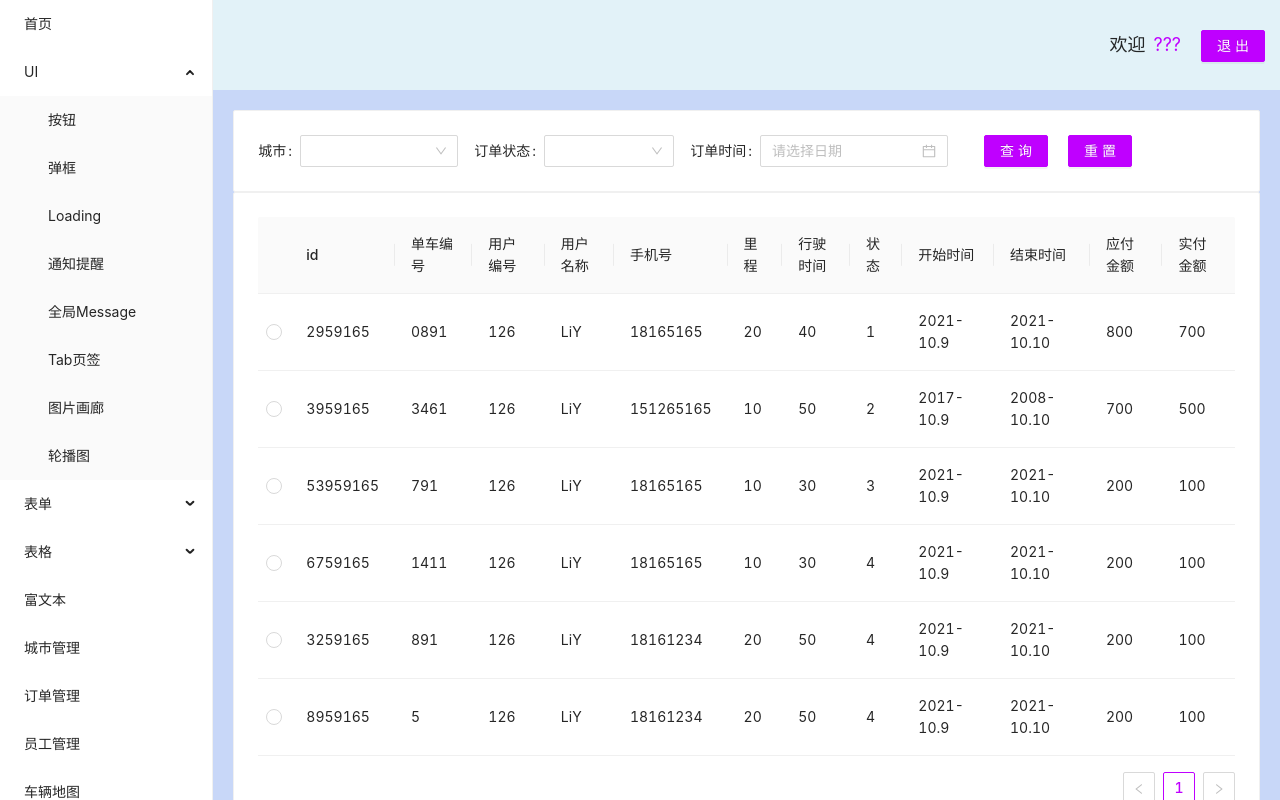
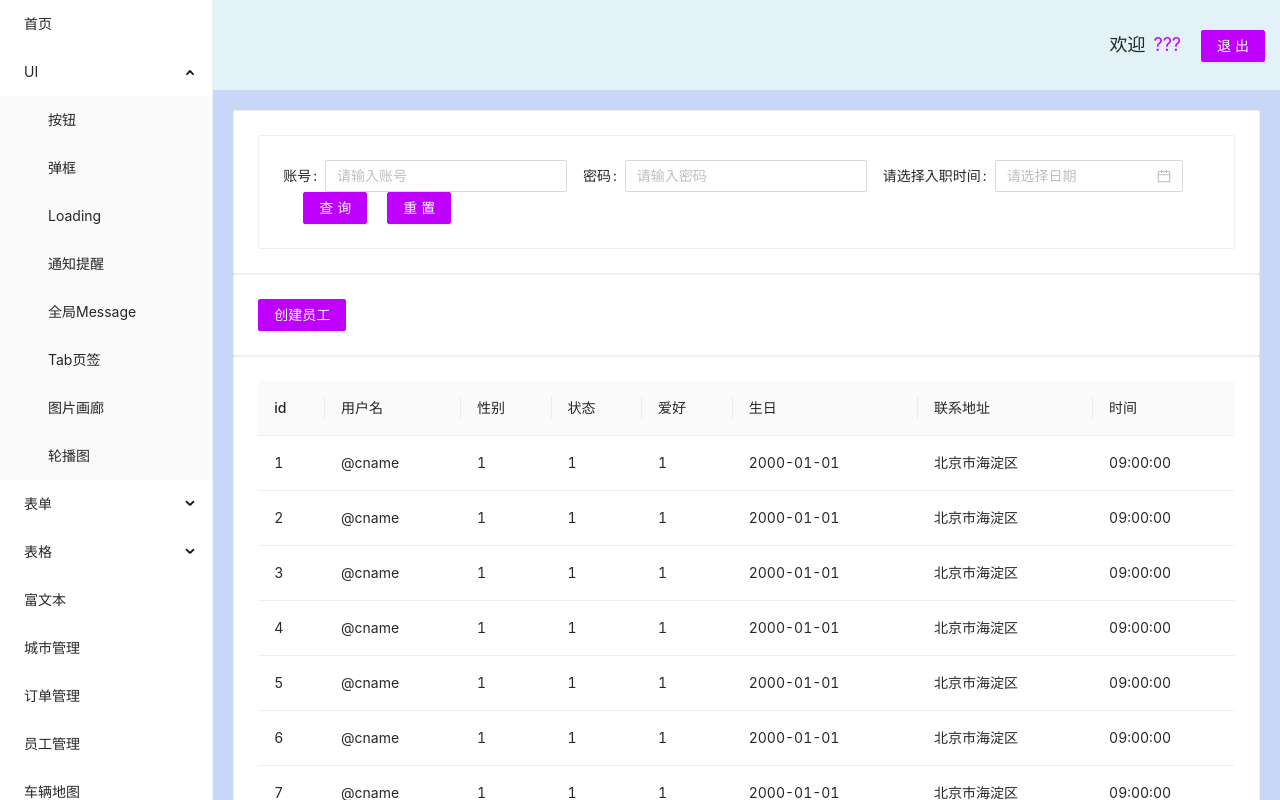
Before and after one commit to angryWhy/typescript-bicycle, a React (Create React App) app: page / in a window 1280 px wide. Shown: the top 800 px of the page. Built offline with nearby package versions, Linux system fonts and the light colour scheme.

Commit message:
completed

```diff
--- a/src/App.tsx
+++ b/src/App.tsx
@@ -7,7 +7,7 @@ import 'antd/dist/antd.css';
 import "antd/dist/antd.less"
 
 import { AppWrapper } from "./app-style"
-import Alert from "./Common/BaseTable(工程化)/index";
+import Alert from "./Components/user-manger/index";
 function App() {
   return (
     <AppWrapper className="App">
--- a/src/Common/BaseTable(工程化)/Content-Cpn/index.tsx
+++ b/src/Common/BaseTable(工程化)/Content-Cpn/index.tsx
@@ -1,6 +1,5 @@
 import { LoadingOutlined } from '@ant-design/icons'
 import { Card, Spin, Table } from 'antd'
-import { TableRowSelection } from 'antd/es/table/interface'
 import { ColumnsType } from 'antd/lib/table/Table'
 import React, { memo, useState } from 'react'
 import { Data } from '..'
@@ -8,8 +7,8 @@ interface ContentProps {
   columns: ColumnsType<Data>
   dataSource: Data[],
   type: "checkbox" | "radio",
-  loading:boolean
-
+  loading:boolean,
+  getData?:()=>void
 }
 
 
--- a/src/Common/BaseTable(工程化)/Head-Cpn/index.tsx
+++ b/src/Common/BaseTable(工程化)/Head-Cpn/index.tsx
@@ -1,6 +1,6 @@
 import React, { memo, useRef } from 'react'
 
-import { Select, Form, DatePicker, Button, Card } from 'antd';
+import { Select, Form, DatePicker, Button, Card, Input, Radio } from 'antd';
 
 import { ItemType } from '..'
 import { AntdType, OptionType } from '../index';
@@ -10,10 +10,14 @@ import locale from 'antd/lib/date-picker/locale/zh_CN';
 import { FormInstance } from 'antd/es/form/Form';
 
 interface HeadProps {
-    FormList: ItemType[]
+    FormList: ItemType[],
+    //getData是使用这个组件定义的ref先获取到值，然后通过子传父传递到父组件，在取到值
+    getData?:()=>void,
+    form?:any
 }
 const { Option } = Select
-const HeadCpn: React.FC<HeadProps> = memo(({ FormList }) => {
+const {TextArea} = Input
+const HeadCpn: React.FC<HeadProps> = memo(({ FormList,form }) => {
     const formRef = useRef<FormInstance>(null)
     const renderForm = (FormList: ItemType[]) => {
         const List = FormList.map((item: ItemType, index: number) => {
@@ -32,6 +36,30 @@ const HeadCpn: React.FC<HeadProps> = memo(({ FormList }) => {
                 return (
                     <Form.Item label={item.label} name={item.name} key={item.name}>
                         <DatePicker locale={locale} />
+                    </Form.Item>
+                )
+            }
+            if (item.type === AntdType.INPUT) {
+                return (
+                    <Form.Item label={item.label} name={item.name} key={item.name}>
+                        <Input  placeholder={item.placeholder}/>
+                    </Form.Item>
+                )
+            }
+            if(item.type ===AntdType.RADIO){
+                return(
+                    <Form.Item label={item.label} name={item.name} key={item.name}>
+                        <Radio.Group>
+                            <Radio value="1">男</Radio>
+                            <Radio value="2">女</Radio>
+                        </Radio.Group>
+                    </Form.Item>
+                )
+            }
+            if(item.type ===AntdType.TEXTAREA){
+                return(
+                    <Form.Item label={item.label} name={item.name} key={item.name}>
+                        <TextArea />
                     </Form.Item>
                 )
             }
@@ -54,7 +82,7 @@ const HeadCpn: React.FC<HeadProps> = memo(({ FormList }) => {
     }
     return (
         <Card>
-            <Form layout='inline' ref={formRef}>
+            <Form layout='inline' ref={formRef} form={form ? form:null}>
                 {
                     renderForm(FormList)
                 }
--- a/src/Common/BaseTable(工程化)/index.tsx
+++ b/src/Common/BaseTable(工程化)/index.tsx
@@ -1,5 +1,5 @@
 import { ColumnsType } from 'antd/es/table/Table'
-import React, { memo, ReactText, useState } from 'react'
+import React, { memo,  useState } from 'react'
 import { useAxios } from '../../utils/useAxios'
 import ContentCpn from './Content-Cpn'
 import HeadCpn from './Head-Cpn'
@@ -8,7 +8,9 @@ export enum AntdType {
   SELECT = "SELECT",
   CHECKBOX = "CHECKBOX",
   DATEPICK = "DATEPICK",
-  BUTTON = "BUTTON"
+  BUTTON = "BUTTON",
+  RADIO = "RADIO",
+  TEXTAREA = "TEXTAREA"
 }
 interface BaseTableProps {
 
@@ -20,11 +22,12 @@ export type OptionType = {
 export interface ItemType {
   type: string,
   label?: string,
+  //传入到封装组件，当做key值
   name?: string,
   placeholder?: string,
   width?: string,
   option?: OptionType[],
-  buttonText?: string
+  buttonText?: string,
 }
 export interface Data {
   order_id: string,
@@ -225,6 +228,7 @@ const BaseTable: React.FC<BaseTableProps> = memo(() => {
     }
   ]
   return (
+    // 子组件定义了可选getData,获取子组件状态
     <div>
       <HeadCpn FormList={FormList} />
       <ContentCpn columns={columns}
--- /dev/null
+++ b/src/Components/user-manger/CreateUser.tsx
@@ -0,0 +1,79 @@
+import { Form, Modal, Input } from 'antd';
+import React, { memo } from 'react'
+import { ItemType, AntdType } from '../../Common/BaseTable(工程化)/index';
+import HeadCpn from '../../Common/BaseTable(工程化)/Head-Cpn/index';
+interface Values {
+    title: string;
+    description: string;
+    modifier: string;
+}
+
+interface CollectionCreateFormProps {
+    visible: boolean;
+    onCreate: (values: Values) => void;
+    onCancel: () => void;
+}
+const CreateUser: React.FC<CollectionCreateFormProps> = memo(({ visible, onCreate, onCancel }) => {
+    const [form] = Form.useForm();
+    const formList :ItemType[] = [
+        {
+            type:AntdType.INPUT,
+            label:"姓名",
+            placeholder:"请输入姓名",
+            name:"user_name"
+        },
+        {
+            type:AntdType.RADIO,
+            label:"性别",
+            name:"user_sex"
+        },
+        {
+            type:AntdType.SELECT,
+            label:"状态",
+            option:[
+                {
+                    value:"1",
+                    text:"男"
+                },
+                {
+                    value:"2",
+                    text:"女"
+                }
+            ],
+            name:"user_status"
+        },
+        {
+            type:AntdType.DATEPICK,
+            label:"生日",
+            name:"birthday"
+        },
+        {
+            type:AntdType.TEXTAREA,
+            label:"详细地址",
+            name:"user_address"
+        }
+    ]
+    return (
+        <div>
+            <Modal title="创建员工" visible={visible} onCancel={onCancel}
+                onOk={() => {
+                    form
+                        .validateFields()
+                        .then(values => {
+                            form.resetFields();
+                            onCreate(values);
+                        })
+                        .catch(info => {
+                            console.log('Validate Failed:', info);
+                        });
+                }}
+            >
+
+                    <HeadCpn FormList={formList} form={form} />
+
+            </Modal>
+        </div>
+    )
+})
+
+export default CreateUser
--- /dev/null
+++ b/src/Components/user-manger/index.tsx
@@ -0,0 +1,105 @@
+import React, { memo, useState } from 'react'
+
+import HeadCpn from '../../Common/BaseTable(工程化)/Head-Cpn';
+
+import { ItemType, AntdType } from '../../Common/BaseTable(工程化)/index';
+import { Button, Card, Spin, Table } from 'antd';
+import { LoadingOutlined } from '@ant-design/icons';
+import CreateUser from './CreateUser';
+import { useAxios } from '../../utils/useAxios';
+import { ColumnsType } from 'antd/es/table/Table';
+interface UserProps {
+
+}
+interface Data {
+    id: string,
+    userName: string,
+    sex: string,
+    state: string,
+    interest: string,
+    birthday: string,
+    address: string,
+    time: string,
+    key: React.Key
+}
+const antIcon = <LoadingOutlined style={{ fontSize: 24 }} spin />
+const User: React.FC<UserProps> = memo(() => {
+    const [visible, setVisible] = useState<boolean>(false);
+    const [data, setData] = useState<Data[] >()
+    const [loading, setLoading] = useState<boolean>(true)
+    useAxios("./api/table/list.json", setData, "list", setLoading)
+    const onCreate = (values: any) => {
+        console.log('Received values of form: ', values);
+        setVisible(false);
+    };
+    const formList: ItemType[] = [
+        {
+            type: AntdType.INPUT,
+            label: "账号",
+            placeholder: "请输入账号",
+            name: "user_count"
+        },
+        {
+            type: AntdType.INPUT,
+            label: "密码",
+            placeholder: "请输入密码",
+            name: "user_password"
+        },
+        {
+            type: AntdType.DATEPICK,
+            label: "请选择入职时间",
+            name: "user_date"
+        }
+    ]
+    const columns: ColumnsType<Data> = [
+        {
+            title:"id",
+            dataIndex:"id"
+        },
+        {
+            title:"用户名",
+            dataIndex:"userName"
+        },
+        {
+            title:"性别",
+            dataIndex:"sex"
+        },
+        {
+            title:"状态",
+            dataIndex:"state"
+        },
+        {
+            title:"爱好",
+            dataIndex:"interest"
+        },
+        {
+            title:"生日",
+            dataIndex:"birthday"
+        },
+        {
+            title:"联系地址",
+            dataIndex:"address"
+        },
+        {
+            title:"时间",
+            dataIndex:"time"
+        }
+    ]
+    return (
+        <div>
+            <Card>
+                <HeadCpn FormList={formList} />
+            </Card>
+            <Card>
+                <Button type='primary' onClick={e => { setVisible(true) }}>创建员工</Button>
+                <CreateUser onCreate={onCreate} onCancel={() => { setVisible(false) }} visible={visible} />
+            </Card>
+            <Card>
+                <Spin indicator={antIcon} spinning={loading}>
+                <Table<Data> columns={columns} dataSource={data } />
+                </Spin>
+            </Card>
+        </div>
+    )
+})
+export default User
```
